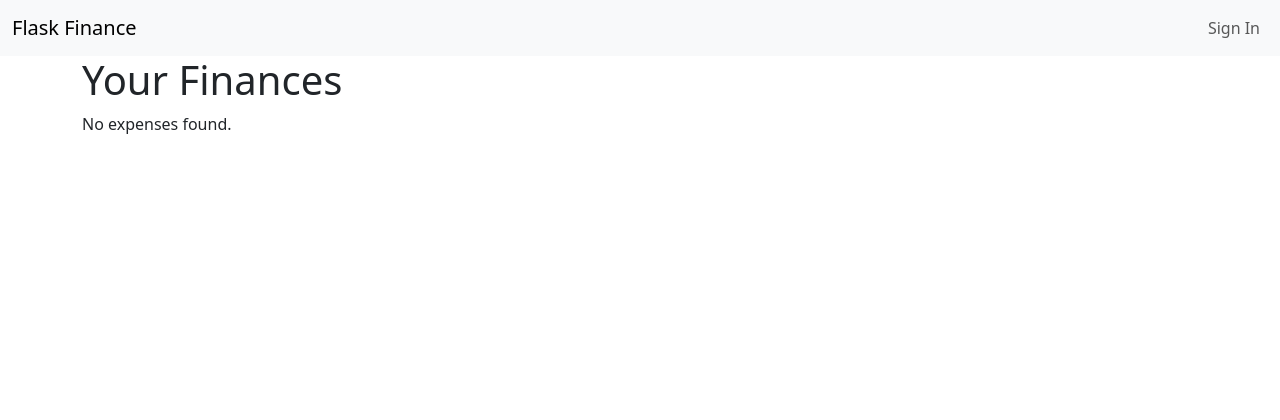
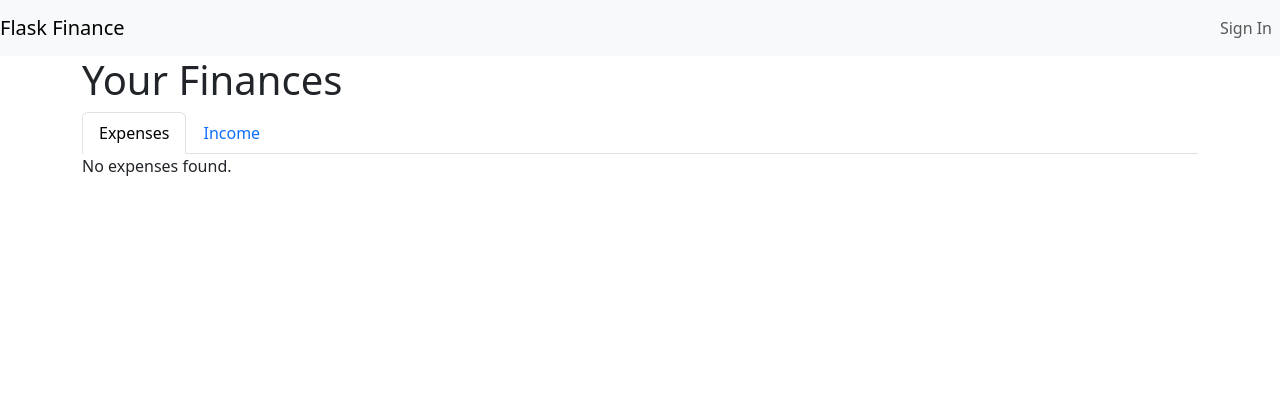
Before and after one commit to KevLoughrey/FinanceApp, a Flask app: template financeapp/finances/templates/finances/my_finances.html in a window 1280 px wide. Shown: the top 420 px of the page. Run offline with Flask 3, Linux system fonts and the light colour scheme; the template is opened without the code that fills it, so the values that code supplies are empty; parts of the project's set-up code (start-up, migrations or seed data) failed here and were passed over; some libraries are stand-ins or nearby versions.

Commit message:
feat(finance): add create_income and setup for view_income

```diff
--- /dev/null
+++ b/financeapp/finances/templates/finances/finance_dashboard/expenses.html
@@ -0,0 +1,67 @@
+{% if expenses %}
+<div class="row fw-bold border-bottom pb-2">
+    <div class="col-md-2">Date</div>
+    <div class="col-md-2">Name</div>
+    <div class="col-md-2">Amount</div>
+    <div class="col-md-2">Category</div>
+    <div class="col-md-3">Description</div>
+    <div class="col-md-1">Actions</div>
+</div>
+{% for expense in expenses %}
+<div class="row py-2 align-items-center" id="expense-row-{{ expense.id }}">
+    <div class="col-md-2 date">{{ expense.date }}</div>
+    <div class="col-md-2 name">{{ expense.name }}</div>
+    <div class="col-md-2 amount">€{{ '%.2f'|format(expense.amount) }}</div>
+    <div class="col-md-2 category">{{ expense.category.name }}</div>
+    <div class="col-md-3 description">{{ expense.description or '-' }}</div>
+    <div class="col-md-1">
+        <button class="btn btn-sm btn-outline-primary edit-btn" data-id="{{ expense.id }}">✎</button>
+        <button class="btn btn-sm btn-outline-danger delete-btn" data-id="{{ expense.id }}">🗑</button>
+    </div>
+</div>
+<form class="row g-2 align-items-center d-none expense-edit-form border-top pt-2 pb-2" id="expense-edit-{{ expense.id }}" data-id="{{ expense.id }}">
+    <div class="col-md-2">
+        <input type="date" name="date" value="{{ expense.date }}" class="form-control form-control-sm">
+    </div>
+    <div class="col-md-2">
+        <input type="text" name="name" value="{{ expense.name }}" class="form-control form-control-sm">
+    </div>
+    <div class="col-md-2">
+        <input type="number" name="amount" value="{{ expense.amount }}" step="0.01" class="form-control form-control-sm">
+    </div>
+    <div class="col-md-2">
+        <select name="category" class="form-select form-select-sm">
+        {% for cat in expense_categories %}
+        <option value="{{ cat.id }}" {% if cat.id == expense.category_id %}selected{% endif %}>{{ cat.name }}</option>
+        {% endfor %}
+        </select>
+    </div>
+    <div class="col-md-3">
+        <input type="text" name="description" value="{{ expense.description }}" class="form-control form-control-sm">
+    </div>
+    <div class="col-md-1 d-flex gap-1">
+        <button type="submit" class="btn btn-sm btn-primary">✓</button>
+        <button type="button" class="btn btn-sm btn-secondary cancel-btn" data-id="{{ expense.id }}">✗</button>
+    </div>
+</form>
+{% endfor %}
+{% else %}
+<p>No expenses found.</p>
+{% endif %}
+<div class="modal fade" id="deleteConfirmModal" tabindex="-1" aria-labelledby="deleteConfirmModalLabel" aria-hidden="true">
+<div class="modal-dialog modal-dialog-centered">
+    <div class="modal-content">
+    <div class="modal-header">
+        <h5 class="modal-title" id="deleteConfirmModalLabel">Confirm Deletion</h5>
+        <button type="button" class="btn-close" data-bs-dismiss="modal" aria-label="Close"></button>
+    </div>
+    <div class="modal-body">
+        Are you sure you want to delete this expense?
+    </div>
+    <div class="modal-footer">
+        <button type="button" class="btn btn-secondary" data-bs-dismiss="modal">Cancel</button>
+        <button type="button" id="confirmDeleteBtn" class="btn btn-danger">Delete</button>
+    </div>
+    </div>
+</div>
+</div>
--- /dev/null
+++ b/financeapp/finances/templates/finances/finance_dashboard/income.html
@@ -0,0 +1,67 @@
+{% if incomes %}
+<div class="row fw-bold border-bottom pb-2">
+    <div class="col-md-2">Date</div>
+    <div class="col-md-2">Name</div>
+    <div class="col-md-2">Amount</div>
+    <div class="col-md-2">Category</div>
+    <div class="col-md-3">Description</div>
+    <div class="col-md-1">Actions</div>
+</div>
+{% for income in incomes %}
+<div class="row py-2 align-items-center" id="income-row-{{ income.id }}">
+    <div class="col-md-2 date">{{ income.date }}</div>
+    <div class="col-md-2 name">{{ income.name }}</div>
+    <div class="col-md-2 amount">€{{ '%.2f'|format(income.amount) }}</div>
+    <div class="col-md-2 category">{{ income.category.name }}</div>
+    <div class="col-md-3 description">{{ income.description or '-' }}</div>
+    <div class="col-md-1">
+        <button class="btn btn-sm btn-outline-primary edit-btn" data-id="{{ income.id }}">✎</button>
+        <button class="btn btn-sm btn-outline-danger delete-btn" data-id="{{ income.id }}">🗑</button>
+    </div>
+</div>
+<form class="row g-2 align-items-center d-none income-edit-form border-top pt-2 pb-2" id="income-edit-{{ income.id }}" data-id="{{ income.id }}">
+    <div class="col-md-2">
+        <input type="date" name="date" value="{{ income.date }}" class="form-control form-control-sm">
+    </div>
+    <div class="col-md-2">
+        <input type="text" name="name" value="{{ income.name }}" class="form-control form-control-sm">
+    </div>
+    <div class="col-md-2">
+        <input type="number" name="amount" value="{{ income.amount }}" step="0.01" class="form-control form-control-sm">
+    </div>
+    <div class="col-md-2">
+        <select name="category" class="form-select form-select-sm">
+        {% for cat in income_categories %}
+        <option value="{{ cat.id }}" {% if cat.id == income.category_id %}selected{% endif %}>{{ cat.name }}</option>
+        {% endfor %}
+        </select>
+    </div>
+    <div class="col-md-3">
+        <input type="text" name="description" value="{{ income.description }}" class="form-control form-control-sm">
+    </div>
+    <div class="col-md-1 d-flex gap-1">
+        <button type="submit" class="btn btn-sm btn-primary">✓</button>
+        <button type="button" class="btn btn-sm btn-secondary cancel-btn" data-id="{{ income.id }}">✗</button>
+    </div>
+</form>
+{% endfor %}
+{% else %}
+<p>No income found.</p>
+{% endif %}
+<!-- <div class="modal fade" id="deleteIncomeConfirmModal" tabindex="-1" aria-labelledby="deleteIncomeConfirmModalLabel" aria-hidden="true">
+<div class="modal-dialog modal-dialog-centered">
+    <div class="modal-content">
+    <div class="modal-header">
+        <h5 class="modal-title" id="deleteIncomeConfirmModalLabel">Confirm Deletion</h5>
+        <button type="button" class="btn-close" data-bs-dismiss="modal" aria-label="Close"></button>
+    </div>
+    <div class="modal-body">
+        Are you sure you want to delete this income?
+    </div>
+    <div class="modal-footer">
+        <button type="button" class="btn btn-secondary" data-bs-dismiss="modal">Cancel</button>
+        <button type="button" id="confirmIncomeDeleteBtn" class="btn btn-danger">Delete</button>
+    </div>
+    </div>
+</div>
+</div> -->
--- a/financeapp/finances/templates/finances/my_finances.html
+++ b/financeapp/finances/templates/finances/my_finances.html
@@ -1,74 +1,22 @@
 {% extends "base.html" %}
 {% block title %}Your Finances{% endblock %}
 {% block content %}
-<div class="container">
-    <h1>Your Finances</h1>
-    {% if expenses %}
-    <div class="row fw-bold border-bottom pb-2">
-        <div class="col-md-2">Date</div>
-        <div class="col-md-2">Name</div>
-        <div class="col-md-2">Amount</div>
-        <div class="col-md-2">Category</div>
-        <div class="col-md-3">Description</div>
-        <div class="col-md-1">Actions</div>
+<h1>Your Finances</h1>
+
+<ul class="nav nav-tabs" id="myTab" role="tablist">
+<li class="nav-item" role="presentation">
+    <button class="nav-link active" id="expenses-tab" data-bs-toggle="tab" data-bs-target="#expenses-tab-pane" type="button" role="tab" aria-controls="expenses-tab-pane" aria-selected="true">Expenses</button>
+</li>
+<li class="nav-item" role="presentation">
+    <button class="nav-link" id="income-tab" data-bs-toggle="tab" data-bs-target="#income-tab-pane" type="button" role="tab" aria-controls="income-tab-pane" aria-selected="false">Income</button>
+</li>
+</ul>
+<div class="tab-content" id="myTabContent">
+    <div class="tab-pane fade show active" id="expenses-tab-pane" role="tabpanel" aria-labelledby="expenses-tab" tabindex="0">
+        {% include "finances/finance_dashboard/expenses.html" %}
     </div>
-    {% for expense in expenses %}
-    <div class="row py-2 align-items-center" id="expense-row-{{ expense.id }}">
-        <div class="col-md-2 date">{{ expense.date }}</div>
-        <div class="col-md-2 name">{{ expense.name }}</div>
-        <div class="col-md-2 amount">€{{ '%.2f'|format(expense.amount) }}</div>
-        <div class="col-md-2 category">{{ expense.category.name }}</div>
-        <div class="col-md-3 description">{{ expense.description or '-' }}</div>
-        <div class="col-md-1">
-            <button class="btn btn-sm btn-outline-primary edit-btn" data-id="{{ expense.id }}">✎</button>
-            <button class="btn btn-sm btn-outline-danger delete-btn" data-id="{{ expense.id }}">🗑</button>
-        </div>
-    </div>
-    <form class="row g-2 align-items-center d-none expense-edit-form border-top pt-2 pb-2" id="expense-edit-{{ expense.id }}" data-id="{{ expense.id }}">
-        <div class="col-md-2">
-            <input type="date" name="date" value="{{ expense.date }}" class="form-control form-control-sm">
-        </div>
-        <div class="col-md-2">
-            <input type="text" name="name" value="{{ expense.name }}" class="form-control form-control-sm">
-        </div>
-        <div class="col-md-2">
-            <input type="number" name="amount" value="{{ expense.amount }}" step="0.01" class="form-control form-control-sm">
-        </div>
-        <div class="col-md-2">
-            <select name="category" class="form-select form-select-sm">
-            {% for cat in expense_categories %}
-            <option value="{{ cat.id }}" {% if cat.id == expense.category_id %}selected{% endif %}>{{ cat.name }}</option>
-            {% endfor %}
-            </select>
-        </div>
-        <div class="col-md-3">
-            <input type="text" name="description" value="{{ expense.description }}" class="form-control form-control-sm">
-        </div>
-        <div class="col-md-1 d-flex gap-1">
-            <button type="submit" class="btn btn-sm btn-primary">✓</button>
-            <button type="button" class="btn btn-sm btn-secondary cancel-btn" data-id="{{ expense.id }}">✗</button>
-        </div>
-    </form>
-    {% endfor %}
-    {% else %}
-    <p>No expenses found.</p>
-    {% endif %}
-    <div class="modal fade" id="deleteConfirmModal" tabindex="-1" aria-labelledby="deleteConfirmModalLabel" aria-hidden="true">
-    <div class="modal-dialog modal-dialog-centered">
-        <div class="modal-content">
-        <div class="modal-header">
-            <h5 class="modal-title" id="deleteConfirmModalLabel">Confirm Deletion</h5>
-            <button type="button" class="btn-close" data-bs-dismiss="modal" aria-label="Close"></button>
-        </div>
-        <div class="modal-body">
-            Are you sure you want to delete this expense?
-        </div>
-        <div class="modal-footer">
-            <button type="button" class="btn btn-secondary" data-bs-dismiss="modal">Cancel</button>
-            <button type="button" id="confirmDeleteBtn" class="btn btn-danger">Delete</button>
-        </div>
-        </div>
-    </div>
+    <div class="tab-pane fade" id="income-tab-pane" role="tabpanel" aria-labelledby="income-tab" tabindex="0">
+        {% include "finances/finance_dashboard/income.html" %}
     </div>
 </div>
 {% endblock %}
--- a/financeapp/templates/base.html
+++ b/financeapp/templates/base.html
@@ -12,7 +12,6 @@
 <body class="d-flex flex-column min-vh-100">
     <header>
         <nav class="navbar navbar-expand-lg bg-body-tertiary">
-            <div class="container-fluid">
                 <a class="navbar-brand" href="{{ url_for('home.index') }}">Flask Finance</a>
                 <button class="navbar-toggler" type="button" data-bs-toggle="collapse"
                     data-bs-target="#navbarNavAltMarkup" aria-controls="navbarNavAltMarkup" aria-expanded="false"
@@ -23,6 +22,7 @@
                     <div class="navbar-nav ms-auto">
                         {% if current_user.is_authenticated %}
                         <a class="nav-link active" aria-current="page" href="{{ url_for('finances.add_expense') }}">Add Expense</a>
+                        <a class="nav-link active" aria-current="page" href="{{ url_for('finances.add_income') }}">Add Income</a>
                         <a class="nav-link active" aria-current="page" href="{{ url_for('finances.my_finances') }}">View Finances</a>
                         <a class="nav-link active" aria-current="page" href="{{ url_for('profiles.profile') }}">Profile</a>
                         <a class="nav-link active" aria-current="page" href="{{ url_for('accounts.logout') }}">Sign Out</a>
@@ -31,7 +31,6 @@
                         {% endif %}
                     </div>
                 </div>
-            </div>
         </nav>
         {% with messages = get_flashed_messages(with_categories=true) %}
             {% if messages %}
@@ -45,8 +44,10 @@
     </header>
 
     <main>
-        {% block content %}
-        {% endblock %}
+        <div class="container">
+            {% block content %}
+            {% endblock %}
+        </div>
     </main>
 
     <footer class="mt-auto">
```
Also changed, not shown: financeapp/finances/forms.py (+24 -1 lines), financeapp/finances/models.py (+24 -0 lines), financeapp/finances/routes.py (+28 -2 lines), financeapp/finances/templates/finances/add_income.html (added, +13 -0 lines), financeapp/finances/utils.py (+11 -4 lines).
